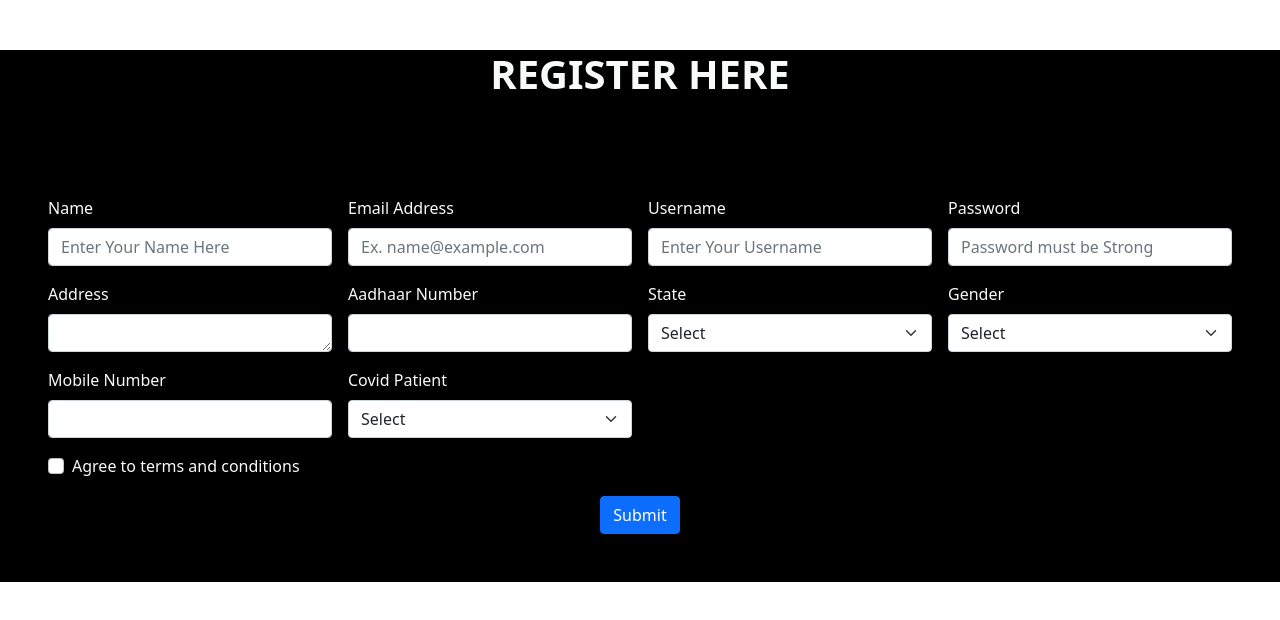
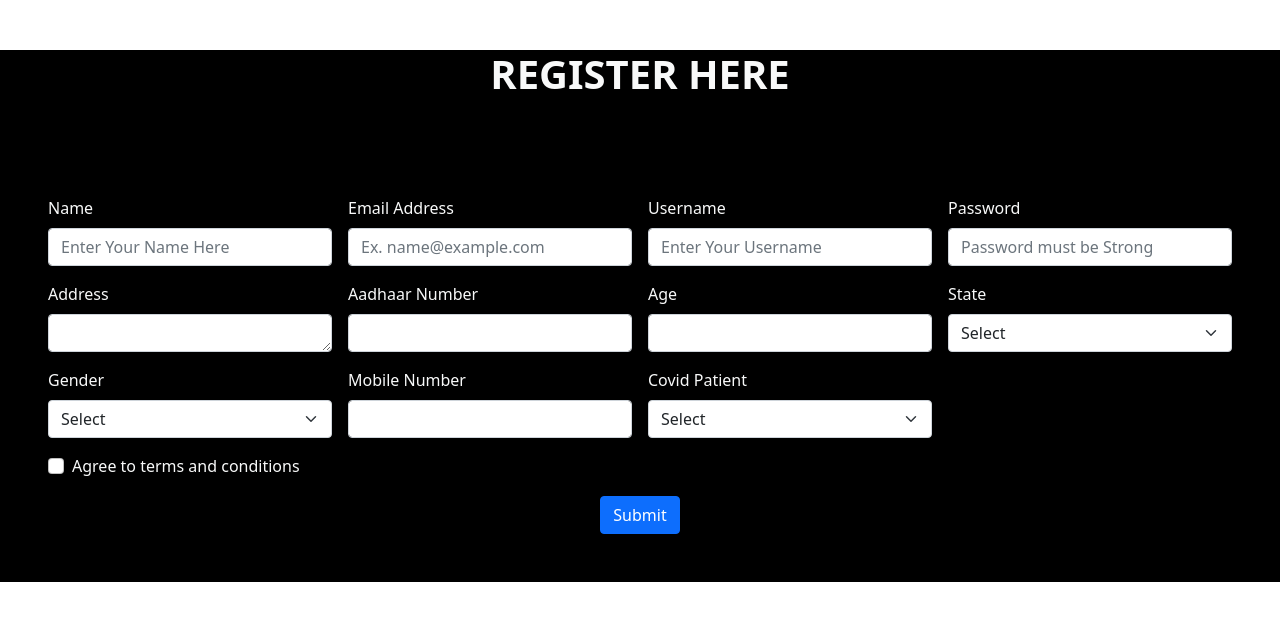
Before and after one commit to Rutvij-dashputre/Covax_Website_FrontEnd, a React (Create React App) app: page / in a window 1280 px wide. Shown: the top 620 px of the page. Built offline with nearby package versions, Linux system fonts and the light colour scheme; the HTML template or start-up script is replaced by a standard one.

Commit message:
User register page created

```diff
--- a/src/Register.js
+++ b/src/Register.js
@@ -56,6 +56,12 @@ const Register = () => {
 
         </div>
 
+
+        <div class="col-md-3" style={{ color: "#F8F9F9 " }}>
+          <label for="exampleFormControlInput1" class="form-label">Age</label>
+          <input type="number" class="form-control" id="exampleFormControlInput1" />
+
+        </div>
         {/* <div class="col-md-3" style={{ color: "#F8F9F9" }}>
     <label for="validationDefault04" class="form-label">Courses</label>
     <select class="form-select" id="validationDefault04" required>
```
